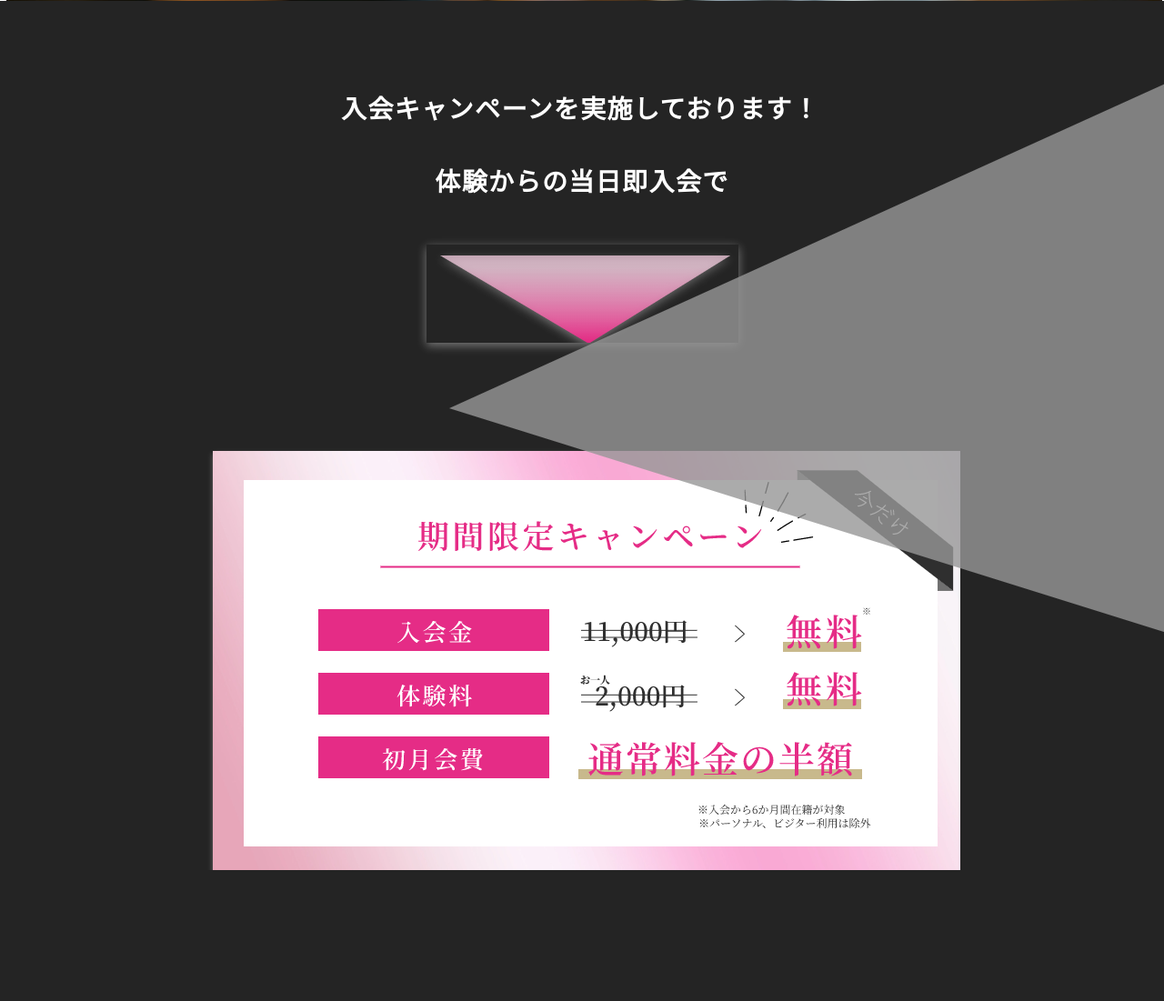
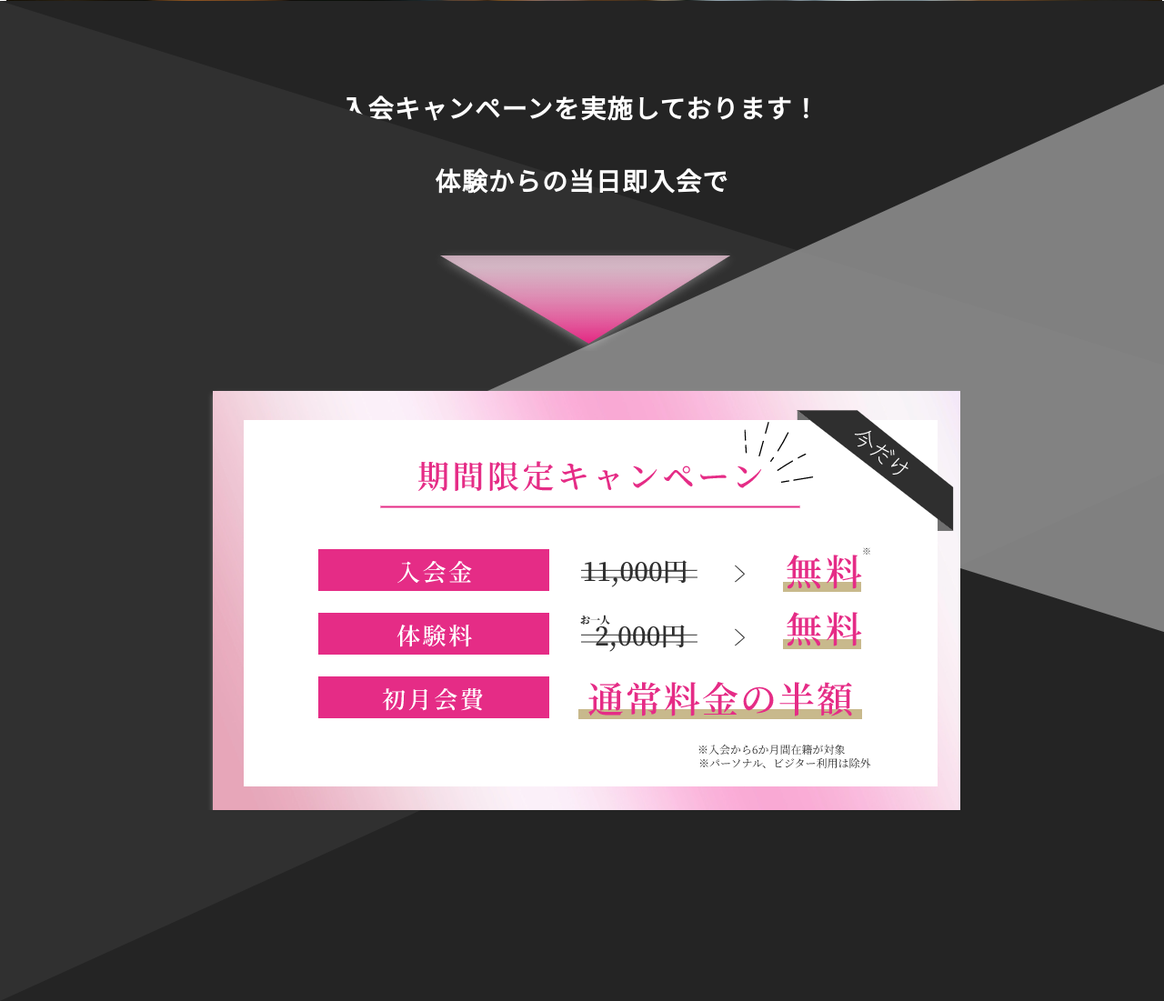
Before and after one commit to FUU-Hirai/legulsLP, a PHP site: page / in a window 1280 px wide. Shown: the part 769-1870 px from the top of the page at 91% size. Run offline with PHP 8.4, Linux system fonts and the light colour scheme.

Commit message:
css微調整

```diff
--- /dev/null
+++ b/css/max.css
@@ -0,0 +1,17 @@
+@media screen and (max-width: 1400px) {
+  .campain-background1 {
+    /* Layout Properties */
+    position: absolute;
+    top: 242px;
+    left: 494px;
+    /* 本来のサイズwidth: 2153px; */
+    /* 一旦フルスクリーンサイズ（1920px）に合わせて1426pxにしている */
+    width: 1426px;
+    height: 1650px;
+    /* transform: matrix(-1, 0, 0, -1, 0, 0); */
+    /* UI Properties */
+    background: transparent url('../img/パス 36.png') 0% 0% no-repeat padding-box;
+    opacity: 0.8;
+    z-index: 1
+    }
+}
--- a/css/style.css
+++ b/css/style.css
@@ -324,6 +324,8 @@
   margin: 0;
   padding: 0;
 }
+
+/*********ヘッダー部分*******/
 .header {
   display: block;
   position: relative;
@@ -331,8 +333,15 @@
   width: 100%;
   height: 99px;
   background: var(--unnamed-color-000000) 0% 0% no-repeat padding-box;
+  z-index: auto;
+}
 
-}
+/* .header-child {
+  position: absolute;
+  z-index: 100;
+  width: 100%;
+  height: 99px;
+} */
 
 .top-logo-main {
   position: absolute;
@@ -364,13 +373,13 @@
   opacity: 1;
 }
 
-
+/*******************トップ画像*******************/
 .top-image {
   z-index: -1;
   position: absolute;
   top: -162px;
   left: -2px;
-  /* width: 1442px; */
+  /* width: 1440px; */
   width: 100%;
   height: 932px;
   /* UI Properties */
@@ -379,6 +388,7 @@
   /* background-size:cover ; */
 }
 
+/****************入会キャンペーン****************/
 .top-content {
   display: block;
   margin-top: 671px;
@@ -408,7 +418,9 @@
   top:100px;
 }
 .campaign-context2 {
+  position: relative;
   text-align: center;
+  z-index: 2;
 }
 
 .campain-background1 {
@@ -417,8 +429,9 @@
 top: 242px;
 left: 494px;
 /* 本来のサイズwidth: 2153px; */
-/* 一旦フルスクリーンサイズ（1920px）に合わせて1426pxにしている */
-width: 1426px;
+/* 一旦サイズ（1440px）に合わせて1426pxにしている */
+width: 946px;
+/* width: 100%; */
 height: 1650px;
 /* transform: matrix(-1, 0, 0, -1, 0, 0); */
 /* UI Properties */
@@ -426,6 +439,7 @@
 opacity: 0.8;
 z-index: 1
 }
+
 
 .campain-background2 {
   /* Layout Properties */
@@ -437,30 +451,34 @@
   /* UI Properties */
   background: transparent url('../img/パス 35.png') 0% 0% no-repeat padding-box;
   opacity: 1;
-  z-index: -2;
+  /* z-index: 3; */
 }
 .campaign-price_nav {
+  position: relative;
   margin: 0 auto;
   margin-top: 47.72px;
   margin-bottom: 43.36px;
   width: 343px;
-  height: 108px;
+  height: 117px;
   /* UI Properties */
   background: transparent url('../img/パス 37.png') 0% 0% no-repeat padding-box;
-  box-shadow: 0px 3px 10px #FFFFFF65;
+  /* box-shadow: 0px 3px 10px #ffffff0f; */
   opacity: 1;
+  z-index: 2;
 }
 
 .campaign-price-parent {
   width: 100%;
-  height: 389px;
+  height: 323px;
 }
 
 .campaign-price {
+  position: relative;
   margin: 0 auto;
   width: 831px;
   height: 467px;
   /* UI Properties */
   background: transparent url('../img/コンポーネント 5 – 1.png') 0% 0% no-repeat padding-box;
   opacity: 1;
+  z-index: 1;
 }
--- a/index.html
+++ b/index.html
@@ -4,10 +4,13 @@
     <meta name="viewport" content="width=device-width, initial-scale=1.0">
     <meta http-equiv="X-UA-Compatible" content="ie=edge">
     <link rel="stylesheet" href="./css/style.css">
+    <link href="./css/max.css" rel="stylesheet" media="screen and (max-width: 1400px)" />
+    <meta name="viewport" content="width=device-width, initial-scale=1.0, maximum-scale=1.0, minimum-scale=1.0">
     <title>レグルス池袋</title>
   </head>
   <body>
     <header class = "header">
+      <div class="header-child">
       <div class = "header-logo-and-support">
         <div class = "top-logo">
           <div class = "top-logo-main">
@@ -24,6 +27,7 @@
 
         </div>
       </div>
+    </div>
     </header>
     <div class = "top-content">
       <div class = "top-campaign">
--- a/index.php
+++ /dev/null
@@ -1,66 +0,0 @@
-<html lang="ja">
-  <head>
-    <meta charset="UTF-8">
-    <meta name="viewport" content="width=device-width, initial-scale=1.0">
-    <meta http-equiv="X-UA-Compatible" content="ie=edge">
-    <link rel="stylesheet" href="./css/style.css">
-    <title>レグルス池袋</title>
-  </head>
-  <body>
-    <header class = "header">
-      <div class = "header-logo-and-support">
-        <div class = "top-logo">
-          <div class = "top-logo-main">
-
-          </div>
-          <div class = "top-logo-sub">
-          </div>
-        </div>
-        <div class = "top-support">
-        </div>
-        </div>
-      <div class = "top-image">
-        <div class = "top-main-image">
-
-        </div>
-      </div>
-    </header>
-    <div class = "top-content">
-      <div class = "top-campaign">
-         <div class = "campaign-context">
-           <div class = "campain-background1"></div>
-           <div class = "campain-background2"></div>
-          <p class = "campaign-context1">入会キャンペーンを実施しております！</P><br/>
-          <p class = "campaign-context2">体験からの当日即入会で</p>
-          <p class = "campaign-price_nav">
-          </p>
-         </div>
-         <p class = "campaign-price-parent">
-            <p class = "campaign-price">
-            </div>
-          </div>
-      </div>
-      <div class = "top-support">
-
-      </div>
-    </div>
-    <div class = "feature">
-
-    </div>
-    <div class = "recommendation-and-price">
-      <div class = "recommendation">
-
-      </div class = "price">
-      </div>
-
-    </div>
-    <div class = "time-table">
-
-    </div>
-    <div class = "accsss">
-
-    </div>
-    <footer class = "footer">
-  </footer>
-  </body>
-</html>
```
